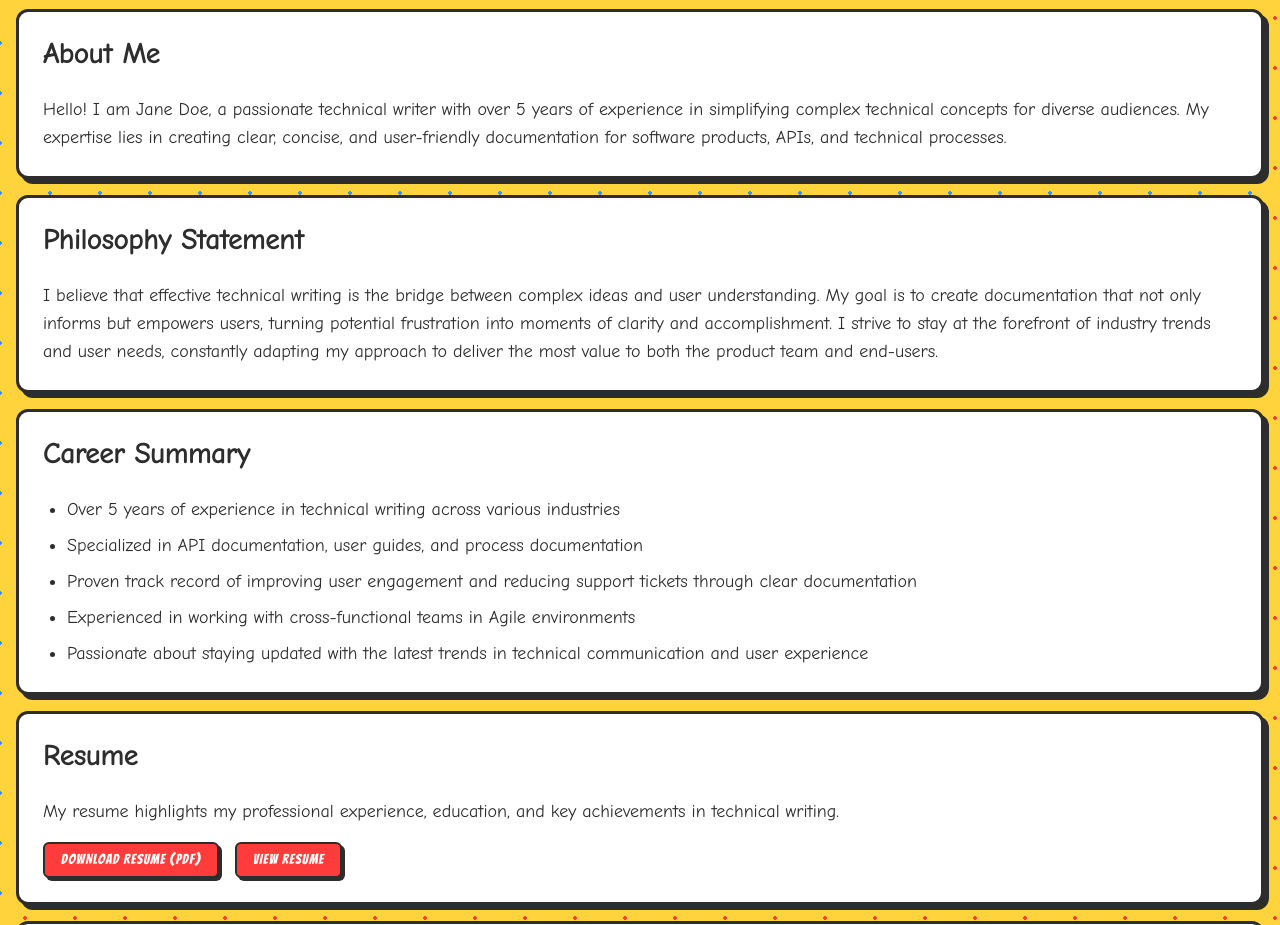
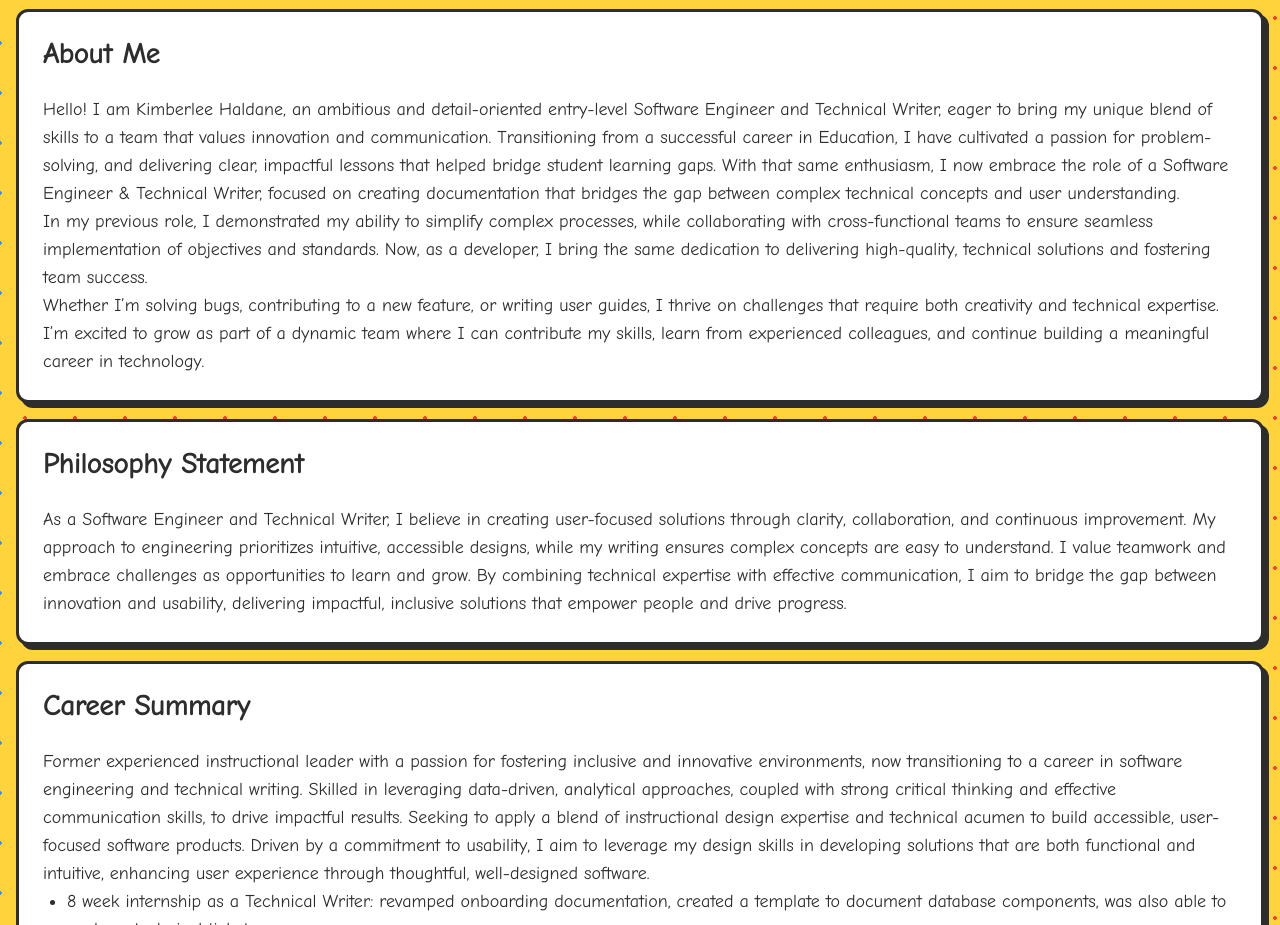
Before and after one commit to haldanek/projects-landing-page, a Next.js app in the folder my-portfolio/: page / in a window 1280 px wide. Shown: the part 807-1732 px from the top of the page. Built offline with nearby package versions, Linux system fonts and the light colour scheme.

Commit message:
feat: add information for each card, add resume pdf

```diff
--- a/my-portfolio/app/layout.tsx
+++ b/my-portfolio/app/layout.tsx
@@ -6,8 +6,8 @@
 const comicNeue = Comic_Neue({ subsets: ['latin'], weight: ['400', '700'] })
 
 export const metadata = {
-  title: 'Jane Doe - Technical Writer',
-  description: 'Portfolio of Jane Doe, an experienced technical writer specializing in API documentation and user guides.',
+  title: 'Kimberlee Haldane - Software Engineer &Technical Writer',
+  description: 'Portfolio of Kimberlee Haldane, an entry-level software engineer & technical writer.',
 }
 
 export default function RootLayout({
--- a/my-portfolio/src/components/AboutMe.tsx
+++ b/my-portfolio/src/components/AboutMe.tsx
@@ -2,21 +2,40 @@
 
 const AboutMe = () => {
   return (
-    <section id="about" className="scroll-mt-16">
-      <Card className="comic-card">
+    <section id='about' className='scroll-mt-16'>
+      <Card className='comic-card'>
         <CardHeader>
-          <CardTitle className="text-3xl text-comic-red">About Me</CardTitle>
+          <CardTitle className='text-3xl text-comic-red'>About Me</CardTitle>
         </CardHeader>
-        <CardContent className="text-lg">
+        <CardContent className='text-lg'>
           <p>
-            Hello! I am Jane Doe, a passionate technical writer with over 5 years of experience in simplifying complex
-            technical concepts for diverse audiences. My expertise lies in creating clear, concise, and user-friendly
-            documentation for software products, APIs, and technical processes.
+            Hello! I am Kimberlee Haldane, an ambitious and detail-oriented
+            entry-level Software Engineer and Technical Writer, eager to bring
+            my unique blend of skills to a team that values innovation and
+            communication. Transitioning from a successful career in Education,
+            I have cultivated a passion for problem-solving, and delivering
+            clear, impactful lessons that helped bridge student learning gaps.
+            With that same enthusiasm, I now embrace the role of a Software
+            Engineer & Technical Writer, focused on creating documentation that
+            bridges the gap between complex technical concepts and user
+            understanding.
+            <br />
+            In my previous role, I demonstrated my ability to simplify complex
+            processes, while collaborating with cross-functional teams to ensure
+            seamless implementation of objectives and standards. Now, as a
+            developer, I bring the same dedication to delivering high-quality,
+            technical solutions and fostering team success.
+            <br />
+            Whether I’m solving bugs, contributing to a new feature, or writing
+            user guides, I thrive on challenges that require both creativity and
+            technical expertise. I’m excited to grow as part of a dynamic team
+            where I can contribute my skills, learn from experienced colleagues,
+            and continue building a meaningful career in technology.
           </p>
         </CardContent>
       </Card>
     </section>
-  )
+  );
 }
 
 export default AboutMe
--- a/my-portfolio/src/components/CareerSummary.tsx
+++ b/my-portfolio/src/components/CareerSummary.tsx
@@ -8,12 +8,21 @@
           <CardTitle className="text-3xl text-comic-red">Career Summary</CardTitle>
         </CardHeader>
         <CardContent className="text-lg">
+          <p>Former experienced instructional leader with a passion for fostering inclusive and innovative environments,
+            now transitioning to a career in software engineering and technical writing. Skilled in leveraging data-driven, analytical approaches,
+            coupled with strong critical thinking and effective communication skills, to drive impactful results.
+            Seeking to apply a blend of instructional design expertise and technical acumen to build accessible,
+            user-focused software products. Driven by a commitment to usability,
+            I aim to leverage my design skills in developing solutions that are both functional and intuitive,
+            enhancing user experience through thoughtful, well-designed software.
+          </p>
           <ul className="list-disc pl-6 space-y-2">
-            <li>Over 5 years of experience in technical writing across various industries</li>
-            <li>Specialized in API documentation, user guides, and process documentation</li>
-            <li>Proven track record of improving user engagement and reducing support tickets through clear documentation</li>
-            <li>Experienced in working with cross-functional teams in Agile environments</li>
-            <li>Passionate about staying updated with the latest trends in technical communication and user experience</li>
+            <li>8 week internship as a Technical Writer: revamped onboarding documentation, created a template to document database components, was also able to work on technical tickets </li>
+            <li>Completed over 800 hours of education and application in a Java Full-stack bootcamp</li>
+            <li>Proven track record of improving student engagement and expanding support through differentiation</li>
+            <li>Experienced in working with cross-functional and cross-curricula teams in diverse environments</li>
+            <li>Over 12 years of experience in instructional leadership, exceeding grade-level
+              expectations, increasing standardized assessment scores and improving literacy skills</li>
           </ul>
         </CardContent>
       </Card>
--- a/my-portfolio/src/components/Philosophy.tsx
+++ b/my-portfolio/src/components/Philosophy.tsx
@@ -2,22 +2,29 @@
 
 const Philosophy = () => {
   return (
-    <section id="philosophy" className="scroll-mt-16">
-      <Card className="comic-card">
+    <section id='philosophy' className='scroll-mt-16'>
+      <Card className='comic-card'>
         <CardHeader>
-          <CardTitle className="text-3xl text-comic-green">Philosophy Statement</CardTitle>
+          <CardTitle className='text-3xl text-comic-green'>
+            Philosophy Statement
+          </CardTitle>
         </CardHeader>
-        <CardContent className="text-lg">
+        <CardContent className='text-lg'>
           <p>
-            I believe that effective technical writing is the bridge between complex ideas and user understanding. My
-            goal is to create documentation that not only informs but empowers users, turning potential frustration into
-            moments of clarity and accomplishment. I strive to stay at the forefront of industry trends and user needs,
-            constantly adapting my approach to deliver the most value to both the product team and end-users.
+            As a Software Engineer and Technical Writer, I believe
+            in creating user-focused solutions through clarity, collaboration,
+            and continuous improvement. My approach to engineering prioritizes
+            intuitive, accessible designs, while my writing ensures complex
+            concepts are easy to understand. I value teamwork and embrace
+            challenges as opportunities to learn and grow. By combining
+            technical expertise with effective communication, I aim to bridge
+            the gap between innovation and usability, delivering impactful,
+            inclusive solutions that empower people and drive progress.
           </p>
         </CardContent>
       </Card>
     </section>
-  )
+  );
 }
 
 export default Philosophy
--- a/my-portfolio/src/components/Resume.tsx
+++ b/my-portfolio/src/components/Resume.tsx
@@ -11,11 +11,11 @@
         </CardHeader>
         <CardContent>
           <p className="mb-4 text-lg">
-            My resume highlights my professional experience, education, and key achievements in technical writing.
+            My resume highlights my professional experience and education pre and post career transition.
           </p>
           <div className="flex flex-col sm:flex-row gap-4">
             <Button className="comic-button">Download Resume (PDF)</Button>
-            <Link href="/resume" passHref>
+            <Link href="/my-portfolio/public/images/Haldane_K_Resume_CD_2025 copy.pages.pdf" passHref>
               <Button className="comic-button bg-comic-blue">View Resume</Button>
             </Link>
           </div>
```
Also changed, not shown: 1 other file (tests, documents, lock files or other folders).
